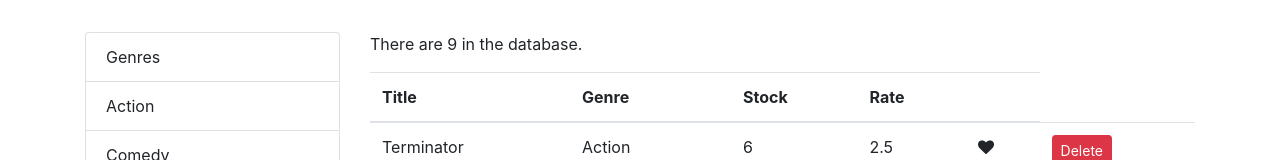
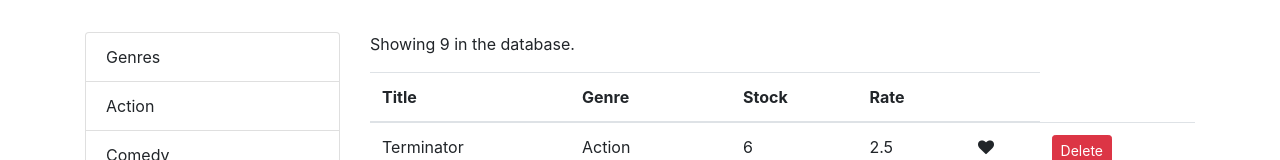
Before and after one commit to dantrovato/vidly, a React (Create React App) app: page / in a window 1280 px wide. Shown: the top 160 px of the page. Built offline with nearby package versions, Linux system fonts and the light colour scheme.

Commit message:
Add 13-Filtering-Implementing Filtering

```diff
--- a/src/components/movies.jsx
+++ b/src/components/movies.jsx
@@ -45,13 +45,24 @@ class Movies extends Component {
     this.setState({ selectedGenre: genre });
   };
 
+  filterMovies;
+
   render() {
     const { length: count } = this.state.movies;
-    let { pageSize, currentPage, movies: allMovies } = this.state;
+    const {
+      pageSize,
+      currentPage,
+      selectedGenre,
+      movies: allMovies,
+    } = this.state;
 
     if (count === 0) return <p>There are no movies in the database.</p>;
 
-    const movies = paginate(allMovies, currentPage, pageSize);
+    const filtered = selectedGenre
+      ? allMovies.filter((m) => m.genre._id === selectedGenre._id)
+      : allMovies;
+
+    const movies = paginate(filtered, currentPage, pageSize);
 
     return (
       <div className="row">
@@ -61,12 +72,10 @@ class Movies extends Component {
             selectedItem={this.state.selectedGenre}
             textProperty="name"
             onItemSelect={this.handleGenreSelect}
-            // genres={getGenres().map((genre) => genre.name)} // returns ['Action', 'Comedy', 'Thriller']
-            // onGenreChange={(event) => this.handleGenreChange(event)}
           />
         </div>
         <div className="col">
-          <p>There are {count} in the database.</p>
+          <p>Showing {filtered.length} in the database.</p>
           <table className="table">
             <thead>
               <tr>
@@ -105,7 +114,7 @@ class Movies extends Component {
             </tbody>
           </table>
           <Pagination
-            itemsCount={count}
+            itemsCount={filtered.length}
             pageSize={pageSize}
             onPageChange={this.handlePageChange}
             currentPage={currentPage}
```
